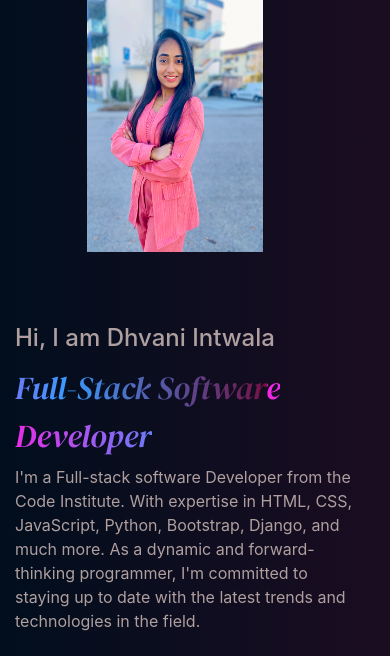
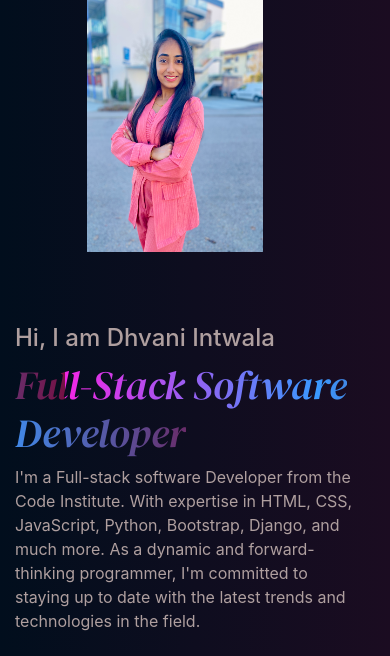
Before and after one commit to Dhvani-intwala/portfolio, a Django app: page / in a window 390 px wide. Shown: the part 114-770 px from the top of the page. Run offline with Django 5.2, Linux system fonts and the light colour scheme; some libraries are stand-ins or nearby versions.

Commit message:
Change font-size in name

```diff
--- a/static/css/style.css
+++ b/static/css/style.css
@@ -354,7 +354,7 @@ div  {
     }
 
     .name{
-        font-size: 2rem;
+        font-size: 2.5rem;
     }
     .text-about{
         width:100vw !important;
```
